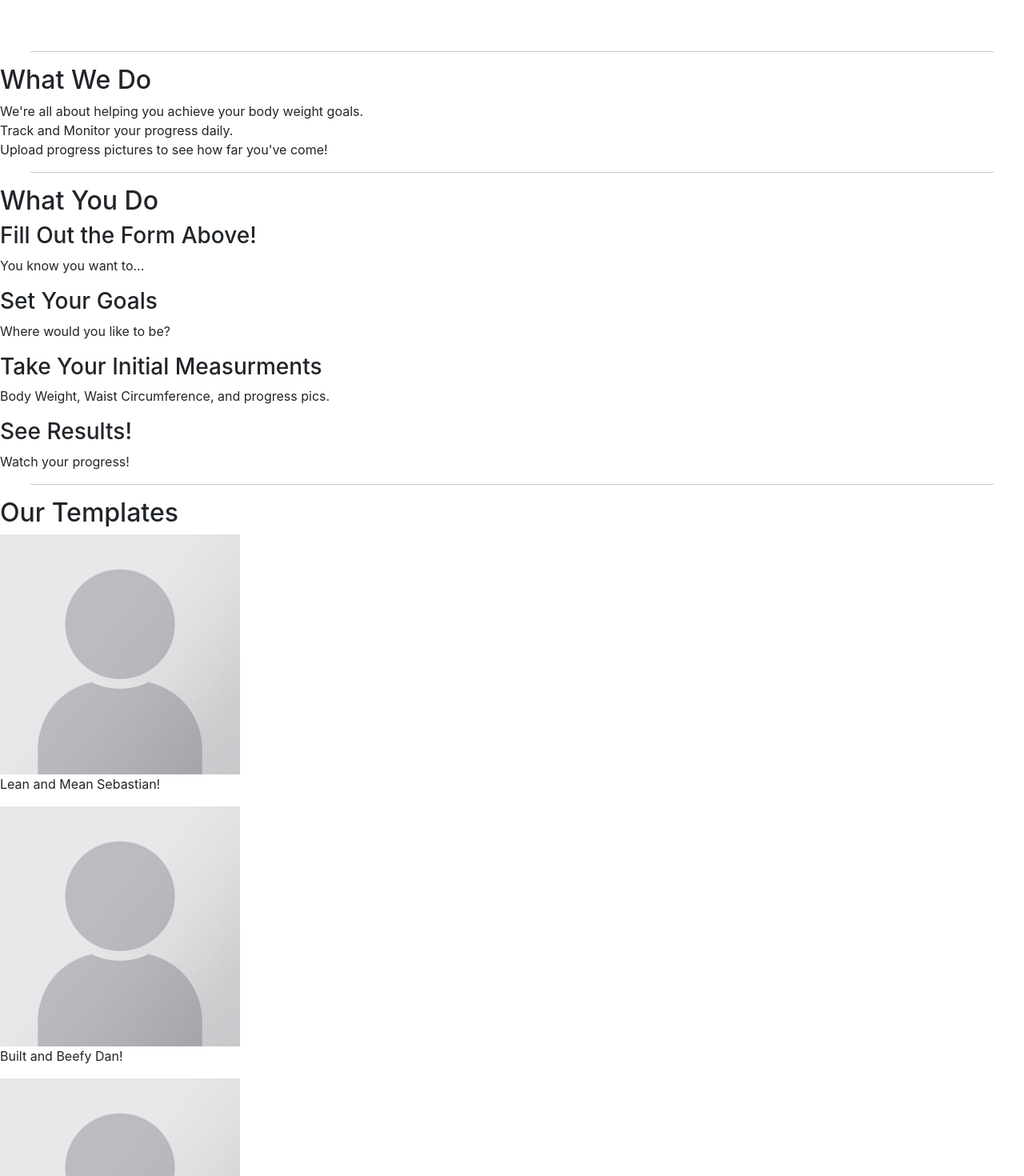
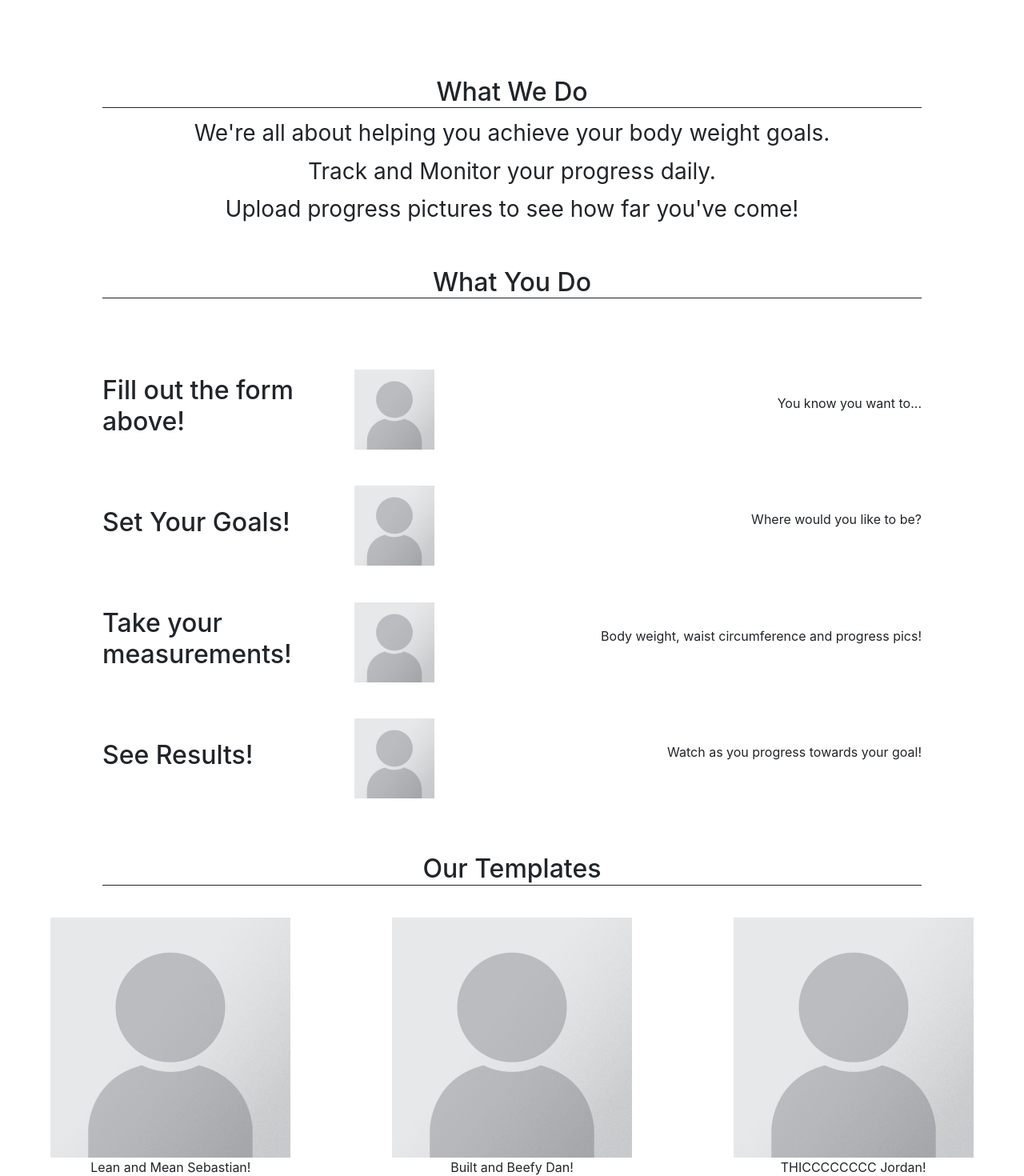
Before and after one commit to jfraught/Body-weight-tracker, a React (Create React App) app in the folder client/: page / in a window 1280 px wide. Shown: the part 720-2190 px from the top of the page at 80% size. Built offline with nearby package versions, Linux system fonts and the light colour scheme.

Commit message:
landing page design

```diff
--- a/client/src/index.css
+++ b/client/src/index.css
@@ -55,6 +55,10 @@ header nav ul li a {
   font-size: 1.55vw;
 }
 
+footer {
+  text-align: center;
+}
+
 footer a {
   text-decoration: none;
   color: #212529;
@@ -76,6 +80,17 @@ form button:hover {
 hr {
   margin-left: 3vw;
   margin-right: 3vw;
+}
+
+section h2 {
+  text-align: center;
+}
+section p {
+  text-align: center;
+}
+
+figcaption {
+  text-align: center;
 }
 
 .hero {
@@ -110,7 +125,7 @@ hr {
 
 .cta {
   width: 45%;
-  color: black;
+  color: #212529;
   font-size: 3.5vh;
   line-height: 4.5vh;
 }
@@ -118,3 +133,60 @@ hr {
 .cta p {
   padding-left: 5vh;
 }
+
+.intro {
+  padding-top: 1vh;
+  padding-bottom: 1vh;
+}
+
+.intro p {
+  line-height: 1.7;
+  width: 80%;
+  font-size: 3.5vh;
+  margin: 0 auto;
+  text-align: center;
+}
+
+.headBorder {
+  border-bottom: 1px solid #212529;
+  margin-left:10vw;
+  margin-right: 10vw;
+  margin-top: 5vh;
+}
+
+.step {
+  margin: 7vh auto;
+  width: 80%;
+  display: flex;
+  flex-wrap: wrap;
+  align-items: center;
+  justify-content: space-between;
+}
+
+.step h3 {
+  padding-top: 5vh;
+  padding-bottom: 5vh;
+  font-size: 4vh;
+  flex: 1 30%;
+}
+
+.step-info {
+  display: flex;
+  flex-wrap: wrap;
+  align-items: center;
+  flex: 2 70%;
+}
+
+.step-img {
+  flex: 1 12%;
+  margin-right: 20px;
+  padding: 1vh;
+}
+
+.templates {
+  display: flex;
+  flex-wrap: wrap;
+  justify-content: space-around;
+  width: 100%;
+  margin: 5vh auto;
+}
--- a/client/src/pages/Home.js
+++ b/client/src/pages/Home.js
@@ -39,36 +39,78 @@ const Home = () => {
                 </form>
         </section>
 
-            <hr/>
-
-        <section>
+        <section id="what-we-do" className="intro">
             <div>
-                <h2 id="what-we-do">What We Do</h2>
+                <h2 className="headBorder">What We Do</h2>
                     <p>
                         We're all about helping you achieve your body weight goals. <br/>
                         Track and Monitor your progress daily. <br/>
                         Upload progress pictures to see how far you've come!
                     </p>
             </div>
+        </section>
 
-            <hr/>
+        <section id="what-you-do">
+            <div>
+                <h2 className="headBorder">What You Do</h2>
+            </div>
+                <div className="step">
+                    <h3>Fill out the form above!</h3>
+                        <div className="step-info">
+                            <div className="step-img">
+                                <img
+                                    src={require(`../assets/images/Landing/1.png`).default}
+                                    height="100vh"
+                                />
+                            </div>
+                            <div className="step-text">
+                                <p>You know you want to...</p>
+                            </div>
+                        </div>
+                    <h3>Set Your Goals!</h3>
+                        <div className="step-info">
+                            <div className="step-img">
+                                <img
+                                    src={require(`../assets/images/Landing/1.png`).default}
+                                    height="100vh"
+                                />
+                            </div>
+                            <div className="step-text">
+                                <p>Where would you like to be? </p>
+                            </div>
+                        </div>
+                    <h3>Take your measurements!</h3>
+                        <div className="step-info">
+                            <div className="step-img">
+                                <img
+                                    src={require(`../assets/images/Landing/1.png`).default}
+                                    height="100vh"
+                                />
+                            </div>
+                            <div className="step-text">
+                                <p>Body weight, waist circumference and progress pics!</p>
+                            </div>
+                        </div>
+                    <h3>See Results!</h3>
+                        <div className="step-info">
+                            <div className="step-img">
+                                <img
+                                    src={require(`../assets/images/Landing/1.png`).default}
+                                    height="100vh"
+                                />
+                            </div>
+                            <div className="step-text">
+                                <p>Watch as you progress towards your goal!</p>
+                            </div>
+                        </div>
+                </div>
+        </section>
 
-            <div>
-                <h2 id="what-you-do">What You Do</h2>
-                    <h3>Fill Out the Form Above!</h3>
-                        <p>You know you want to...</p>
-                    <h3>Set Your Goals</h3>
-                        <p>Where would you like to be?</p>
-                    <h3>Take Your Initial Measurments</h3>
-                        <p>Body Weight, Waist Circumference, and progress pics.</p>
-                    <h3>See Results!</h3>
-                        <p>Watch your progress!</p>
+        <section id="our-template">
+            <div className="flex-row">
+                <h2 className="headBorder">Our Templates</h2>
             </div>
-
-            <hr/>
-
-            <h2 id="our-template">Our Templates</h2>
-                <div>
+                <div className="templates">
                     <figure>
                         <img
                             src={require(`../assets/images/Landing/1.png`).default}
@@ -96,10 +138,9 @@ const Home = () => {
                         <figcaption>THICCCCCCCC Jordan!</figcaption>
                     </figure>
                 </div>
+        </section>
 
                 <hr/>
-
-            </section>
         </main>
     );
 };
```
